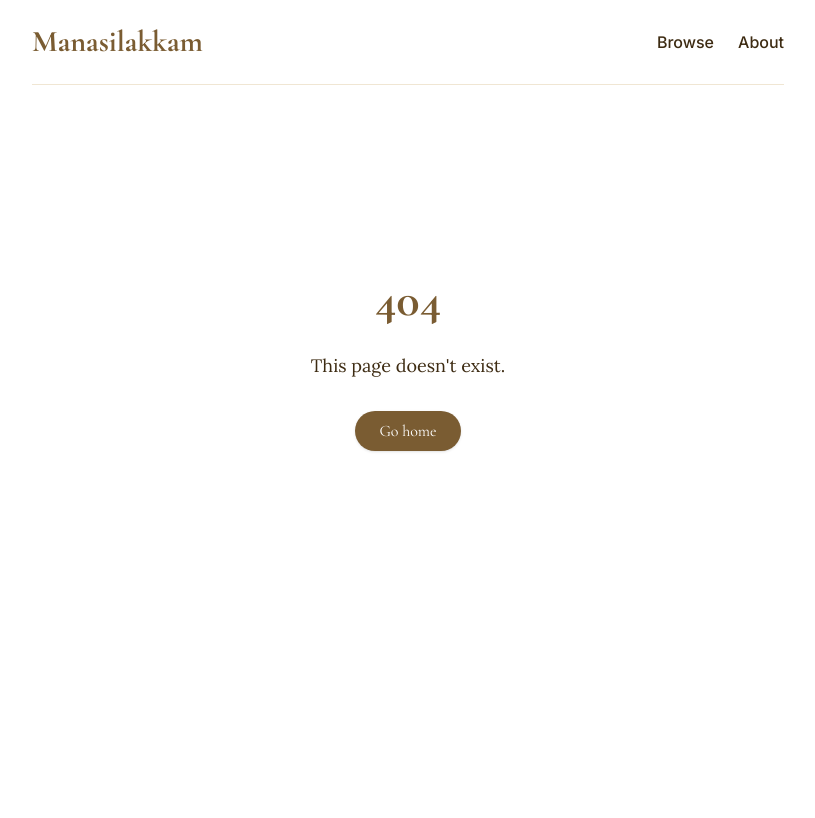
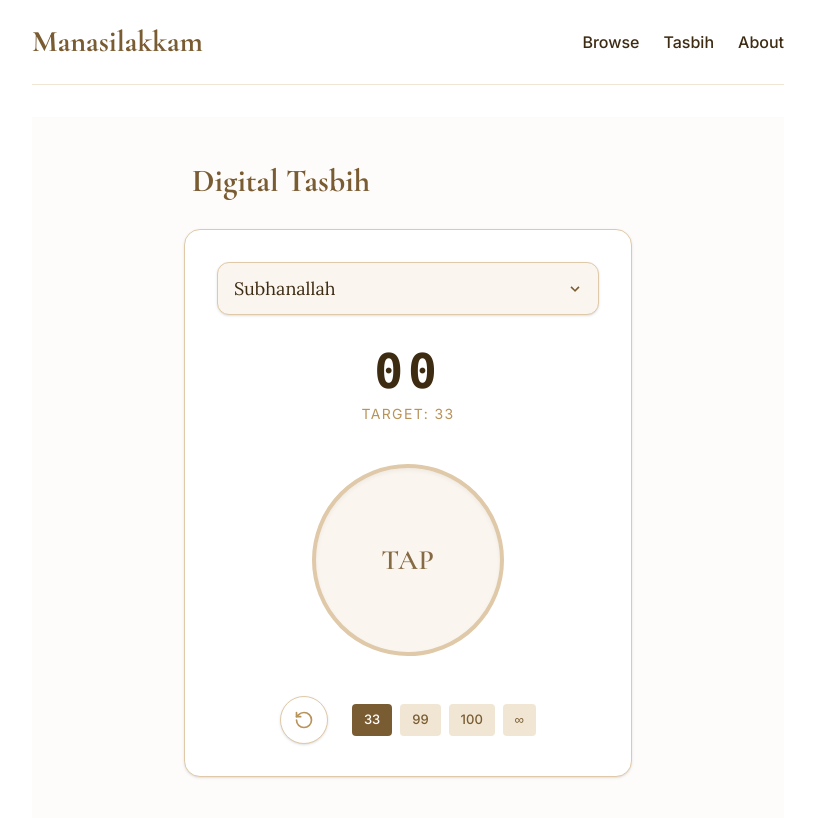
Before and after one commit to hashiiym/Manasilakkam, a React (Vite) app in the folder quran-explorer/: page /tasbih in a window 1280 px wide. Before the commit this address had no page. Shown: the top 818 px of the page, without its empty margins (232-1047 px from the left). Built offline with nearby package versions, Linux system fonts and the light colour scheme.

Commit message:
feat(ui): add modern persistent digital tasbih utility page

```diff
--- a/quran-explorer/src/App.jsx
+++ b/quran-explorer/src/App.jsx
@@ -5,6 +5,7 @@
 import ResultPage from './pages/ResultPage';
 import BrowsePage from './pages/BrowsePage';
 import AboutPage from './pages/AboutPage';
+import TasbihPage from './pages/TasbihPage';
 
 import NotFoundPage from './pages/NotFoundPage';
 
@@ -18,6 +19,7 @@
           <Route path="/surah/:id" element={<ResultPage />} />
           <Route path="/verse/:surah/:ayah" element={<ResultPage />} />
           <Route path="/browse" element={<BrowsePage />} />
+          <Route path="/tasbih" element={<TasbihPage />} />
           <Route path="/about" element={<AboutPage />} />
           <Route path="*" element={<NotFoundPage />} />
         </Routes>
--- a/quran-explorer/src/components/layout/Header.jsx
+++ b/quran-explorer/src/components/layout/Header.jsx
@@ -17,6 +17,9 @@
       <nav className="hidden md:flex gap-6 text-sandal-900 font-inter font-medium">
         <Link to="/browse" className="hover:text-sandal-700 transition-colors">
           Browse
+        </Link>
+        <Link to="/tasbih" className="hover:text-sandal-700 transition-colors">
+          Tasbih
         </Link>
         <Link to="/about" className="hover:text-sandal-700 transition-colors">
           About
@@ -50,6 +53,13 @@
               Browse Surahs
             </Link>
             <Link
+              to="/tasbih"
+              className="py-3 border-b border-sandal-100 hover:text-sandal-700"
+              onClick={closeMenu}
+            >
+              Digital Tasbih
+            </Link>
+            <Link
               to="/about"
               className="py-3 hover:text-sandal-700"
               onClick={closeMenu}
--- /dev/null
+++ b/quran-explorer/src/pages/TasbihPage.jsx
@@ -0,0 +1,150 @@
+import React, { useState, useEffect } from 'react';
+
+const DHIKR_OPTIONS = [
+  'Subhanallah',
+  'Alhamdulillah',
+  'Allahu Akbar',
+  'La ilaha illallah',
+  'Astaghfirullah'
+];
+
+const TARGET_OPTIONS = [33, 99, 100, 0]; // 0 means Unlimited
+
+const TasbihPage = () => {
+  const [count, setCount] = useState(0);
+  const [target, setTarget] = useState(33);
+  const [selectedDhikr, setSelectedDhikr] = useState('Subhanallah');
+  const [isPulsing, setIsPulsing] = useState(false);
+
+  // Load state from localStorage on mount
+  useEffect(() => {
+    document.title = "Digital Tasbih · Manasilakkam";
+
+    const savedCount = localStorage.getItem('manasilakkam_tasbih_count');
+    const savedTarget = localStorage.getItem('manasilakkam_tasbih_target');
+    const savedDhikr = localStorage.getItem('manasilakkam_tasbih_dhikr');
+
+    if (savedCount !== null) setCount(parseInt(savedCount, 10));
+    if (savedTarget !== null) setTarget(parseInt(savedTarget, 10));
+    if (savedDhikr !== null) setSelectedDhikr(savedDhikr);
+  }, []);
+
+  // Save state to localStorage whenever it changes
+  useEffect(() => {
+    localStorage.setItem('manasilakkam_tasbih_count', count.toString());
+    localStorage.setItem('manasilakkam_tasbih_target', target.toString());
+    localStorage.setItem('manasilakkam_tasbih_dhikr', selectedDhikr);
+  }, [count, target, selectedDhikr]);
+
+  const handleTap = () => {
+    if (target > 0 && count >= target) {
+      // Loop back to 1 if we are currently at target or above
+      setCount(1);
+    } else {
+      const newCount = count + 1;
+      setCount(newCount);
+
+      // Pulse animation if target is reached
+      if (target > 0 && newCount === target) {
+        triggerPulse();
+      }
+    }
+  };
+
+  const triggerPulse = () => {
+    setIsPulsing(true);
+    // Vibrate device if supported
+    if (navigator.vibrate) {
+      navigator.vibrate(200);
+    }
+    setTimeout(() => setIsPulsing(false), 300);
+  };
+
+  const resetCount = () => {
+    setCount(0);
+  };
+
+  return (
+    <div className="min-h-screen bg-sandal-50/30 pt-10 px-4 pb-20">
+      <div className="max-w-md mx-auto animate-fadeIn">
+
+        <div className="mb-6 flex justify-between items-center px-2">
+          <h1 className="font-cormorant text-[32px] text-sandal-700 font-bold">Digital Tasbih</h1>
+        </div>
+
+        <div className={`bg-white border border-sandal-200 rounded-2xl p-8 max-w-md mx-auto text-center shadow-sm transition-colors duration-300 ${isPulsing ? 'bg-sandal-100 ring-4 ring-sandal-200' : ''}`}>
+
+          {/* Dhikr Selector */}
+          <div className="mb-8 relative">
+            <select
+              value={selectedDhikr}
+              onChange={(e) => setSelectedDhikr(e.target.value)}
+              className="appearance-none bg-sandal-50 border border-sandal-200 text-sandal-900 font-lora text-[18px] py-3 pl-4 pr-10 rounded-xl w-full focus:outline-none focus:ring-2 focus:ring-sandal-300 shadow-sm"
+            >
+              {DHIKR_OPTIONS.map((dhikr) => (
+                <option key={dhikr} value={dhikr}>
+                  {dhikr}
+                </option>
+              ))}
+            </select>
+            <div className="pointer-events-none absolute inset-y-0 right-0 flex items-center px-4 text-sandal-700">
+              <svg className="fill-current h-4 w-4" xmlns="http://www.w3.org/2000/svg" viewBox="0 0 20 20">
+                <path d="M9.293 12.95l.707.707L15.657 8l-1.414-1.414L10 10.828 5.757 6.586 4.343 8z"/>
+              </svg>
+            </div>
+          </div>
+
+          {/* Digital Screen Readout */}
+          <div className="mb-10">
+            <div className="text-5xl font-mono text-sandal-900 tracking-widest font-bold">
+              {count.toString().padStart(target > 0 && target >= 100 ? 3 : 2, '0')}
+            </div>
+            <div className="mt-2 text-sandal-500 font-inter text-[14px] uppercase tracking-widest">
+              {target > 0 ? `Target: ${target}` : 'Unlimited'}
+            </div>
+          </div>
+
+          {/* The Action Trigger Button */}
+          <div
+            className="w-48 h-48 rounded-full bg-sandal-50 border-4 border-sandal-200 flex items-center justify-center text-sandal-700 font-semibold cursor-pointer select-none active:scale-95 transition-transform duration-75 mx-auto shadow-inner touch-manipulation"
+            onClick={handleTap}
+          >
+            <span className="font-cormorant text-[28px] tracking-wide text-sandal-700 opacity-90 select-none">
+              TAP
+            </span>
+          </div>
+
+          {/* Controls */}
+          <div className="mt-10 flex items-center justify-center gap-6">
+            <button
+              onClick={resetCount}
+              className="flex items-center justify-center w-12 h-12 rounded-full bg-white border border-sandal-200 text-sandal-500 hover:text-sandal-700 hover:bg-sandal-50 transition-colors shadow-sm select-none"
+              aria-label="Reset counter"
+              title="Reset"
+            >
+              <svg xmlns="http://www.w3.org/2000/svg" width="20" height="20" viewBox="0 0 24 24" fill="none" stroke="currentColor" strokeWidth="2" strokeLinecap="round" strokeLinejoin="round">
+                <path d="M3 12a9 9 0 1 0 9-9 9.75 9.75 0 0 0-6.74 2.74L3 8"></path>
+                <path d="M3 3v5h5"></path>
+              </svg>
+            </button>
+
+            <div className="flex gap-2">
+              {TARGET_OPTIONS.map(opt => (
+                <button
+                  key={opt}
+                  onClick={() => setTarget(opt)}
+                  className={`px-3 py-1.5 rounded text-[13px] font-inter font-medium transition-colors select-none ${target === opt ? 'bg-sandal-700 text-white' : 'bg-sandal-100 text-sandal-700 hover:bg-sandal-200'}`}
+                >
+                  {opt === 0 ? '∞' : opt}
+                </button>
+              ))}
+            </div>
+          </div>
+
+        </div>
+      </div>
+    </div>
+  );
+};
+
+export default TasbihPage;
```
